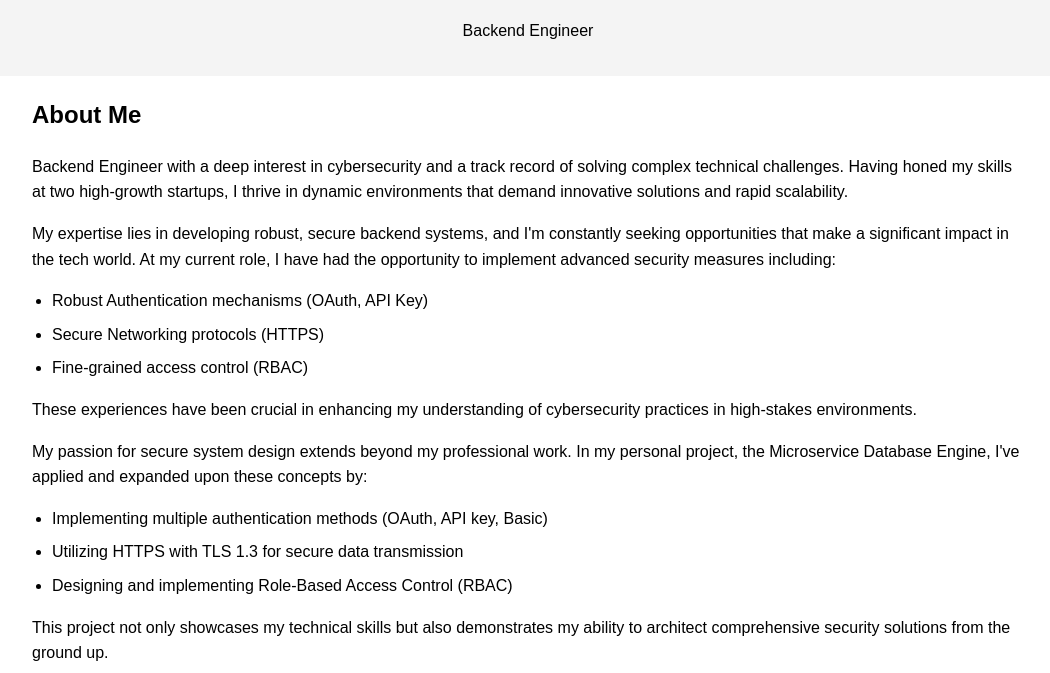
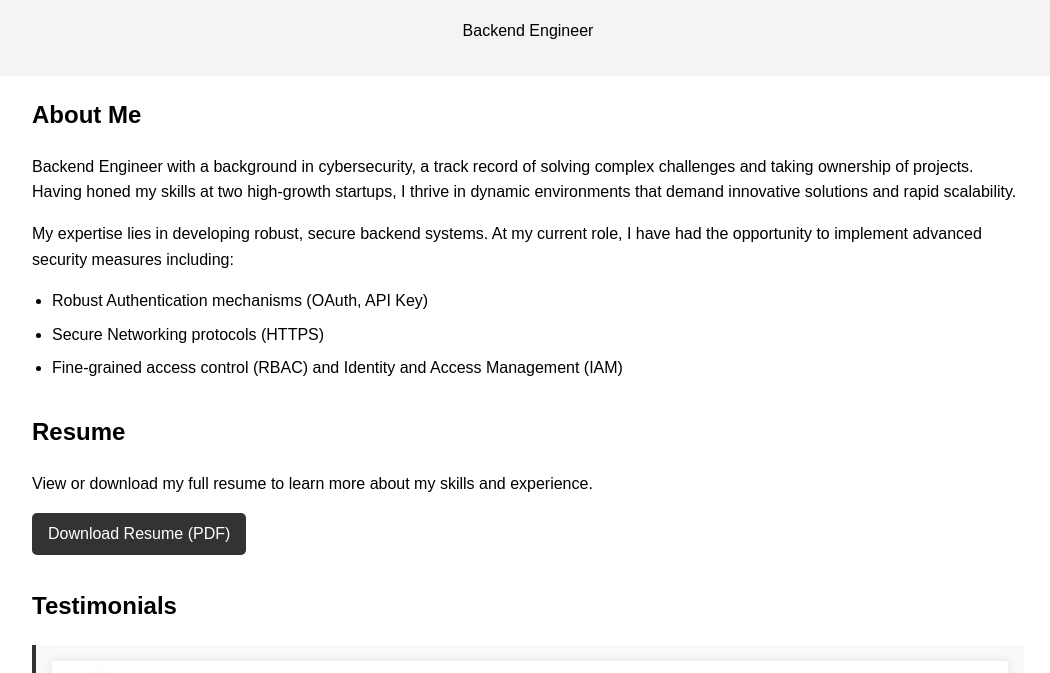
Before and after one commit to cnath12/cnath12.github.io, a plain HTML site: page index.html in a window 1280 px wide. Shown: the part 112-785 px from the top of the page, without its empty margins (112-1162 px from the left). Drawn offline with Linux system fonts and the light colour scheme.

Commit message:
Edit section

```diff
--- a/index.html
+++ b/index.html
@@ -95,25 +95,15 @@
     <div class="container">
         <section class="section">
             <h2>About Me</h2>
-            <p>Backend Engineer with a deep interest in cybersecurity and a track record of solving complex technical challenges. Having honed my skills at two high-growth startups, I thrive in dynamic environments that demand innovative solutions and rapid scalability.</p>
+            <p>Backend Engineer with a background in cybersecurity, a track record of solving complex challenges and taking ownership of projects. Having honed my skills at two high-growth startups, I thrive in dynamic environments that demand innovative solutions and rapid scalability.</p>
 
-            <p>My expertise lies in developing robust, secure backend systems, and I'm constantly seeking opportunities that make a significant impact in the tech world. At my current role, I have had the opportunity to implement advanced security measures including:</p>
+            <p>My expertise lies in developing robust, secure backend systems. At my current role, I have had the opportunity to implement advanced security measures including:</p>
             <ul>
                 <li>Robust Authentication mechanisms (OAuth, API Key)</li>
                 <li>Secure Networking protocols (HTTPS)</li>
-                <li>Fine-grained access control (RBAC)</li>
+                <li>Fine-grained access control (RBAC) and Identity and Access Management (IAM)</li>
             </ul>
 
-            <p>These experiences have been crucial in enhancing my understanding of cybersecurity practices in high-stakes environments.</p>
-
-            <p>My passion for secure system design extends beyond my professional work. In my personal project, the Microservice Database Engine, I've applied and expanded upon these concepts by:</p>
-            <ul>
-                <li>Implementing multiple authentication methods (OAuth, API key, Basic)</li>
-                <li>Utilizing HTTPS with TLS 1.3 for secure data transmission</li>
-                <li>Designing and implementing Role-Based Access Control (RBAC)</li>
-            </ul>
-
-            <p>This project not only showcases my technical skills but also demonstrates my ability to architect comprehensive security solutions from the ground up.</p>
         </section>
 
         <section class="section">
```
